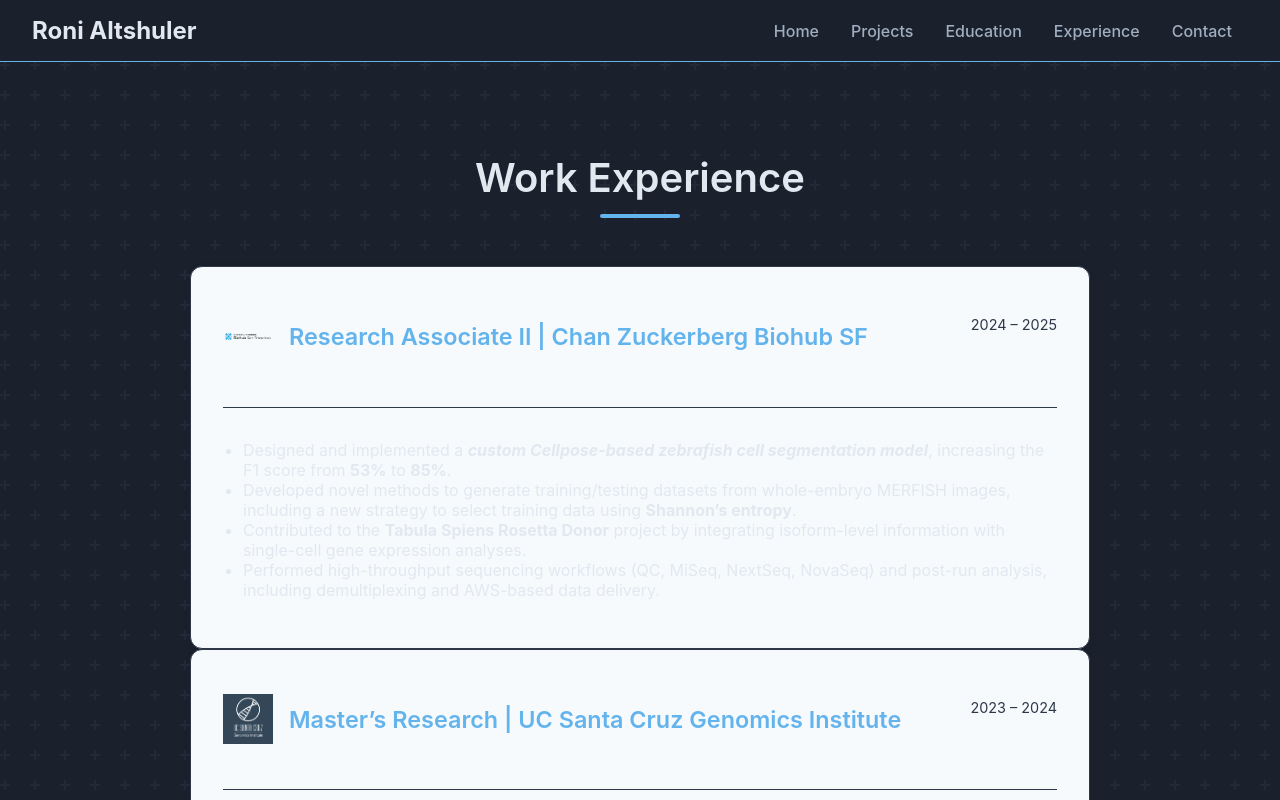
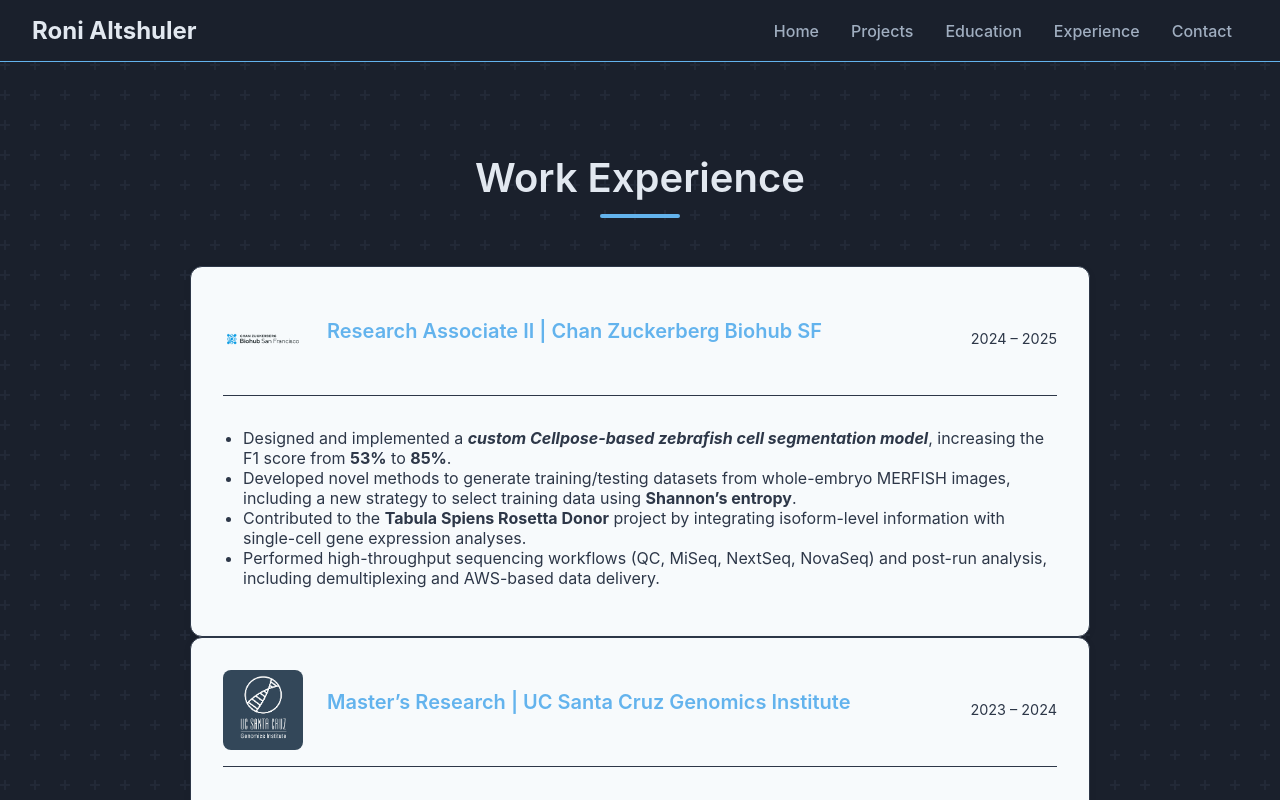
Before and after one commit to roni-altshuler/personal_website, a Next.js app: page /experience in a window 1280 px wide. Shown: the top 800 px of the page. Built offline with nearby package versions, Linux system fonts and the light colour scheme.

Commit message:
Updated experience page layout

```diff
--- a/src/app/experience/experience.module.css
+++ b/src/app/experience/experience.module.css
@@ -60,18 +60,6 @@
     display: flex;
     align-items: center;
     gap: 1rem;
-}
-
-.logo {
-    width: 50px;
-    height: 50px;
-    object-fit: contain;
-}
-
-.logoLarge {
-    width: 250px;
-    height: 50px;
-    object-fit: contain;
 }
 
 .cardHeader h3 {
--- a/src/app/experience/page.js
+++ b/src/app/experience/page.js
@@ -84,14 +84,12 @@
         {experienceEntries.map((entry, index) => (
           <Card
             key={index}
-            title={(
-              <div className={styles.titleContainer}>
-                <Image src={entry.logo} alt={entry.logoAlt} className={styles.logo} />
-                <h3><a href={entry.link} target='_blank' rel='noopener noreferrer' className={styles.glowLink}>{entry.title}</a></h3>
-              </div>
-            )}
+            logo={entry.logo}
+            logoAlt={entry.logoAlt}
+            title={entry.title}
             description={entry.description}
             date={entry.date}
+            link={entry.link}
             modalContent={entry.modalContent}
           />
         ))}
--- a/src/styles/Card.module.css
+++ b/src/styles/Card.module.css
@@ -17,13 +17,14 @@
 
 .cardHeader {
   display: flex;
-  align-items: flex-start;
+  align-items: center;
+  justify-content: space-between;
   gap: 1.5rem;
 }
 
 .logo {
-  width: 60px;
-  height: 60px;
+  max-width: 80px;
+  max-height: 80px;
   object-fit: contain;
   border-radius: 8px;
 }
@@ -51,6 +52,11 @@
   color: var(--secondary-color);
   font-size: 0.9rem;
   white-space: nowrap;
+}
+
+.cardBody ul,
+.cardBody li {
+  color: var(--card-text-color);
 }
 
 .cardBody {
```
Also changed, not shown: ToDo.txt (deleted).
